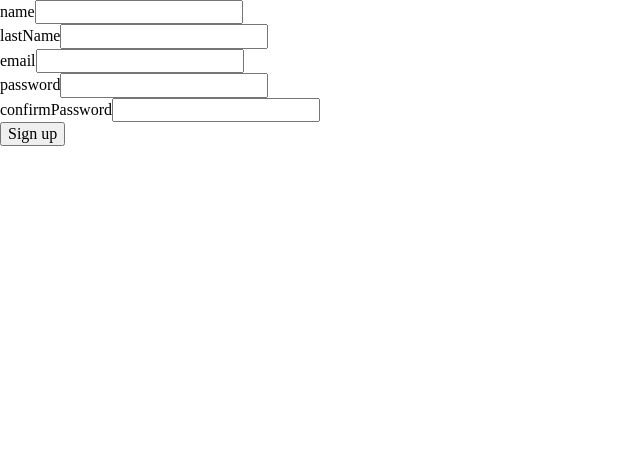
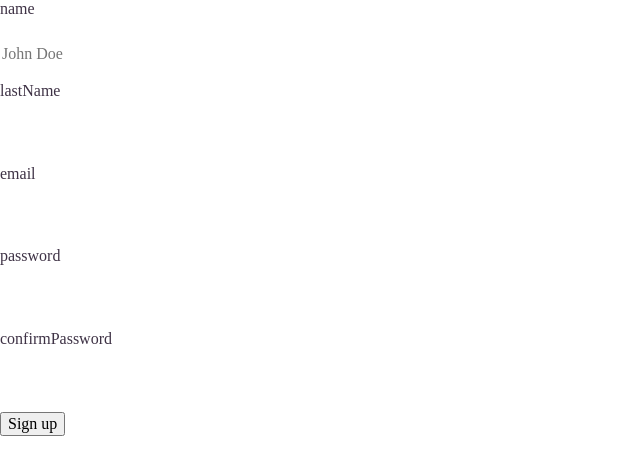
Before and after one commit to tlugat/iot-solution-hetic, a React (Create React App) app: page /register in a window 1280 px wide. Shown: the top 474 px of the page, without its empty margins (0-640 px from the left). Built offline with nearby package versions, Linux system fonts and the light colour scheme.

Commit message:
custom inputs ? custom error message

```diff
--- /dev/null
+++ b/src/app/commons/CustomInput/CustomInput.js
@@ -0,0 +1,35 @@
+import styles from "./CustomInput.module.scss";
+import {getIn} from "formik";
+
+function getStyles(errors, fieldName, fieldValue) {
+  if (getIn(errors, fieldName)) {
+    return {
+      border: "2px solid #FF7E7E"
+    }
+  } else if(fieldValue.length > 0) {
+    return {
+      border: "2px solid #29B95F"
+    }
+  }
+}
+
+export const CustomError = ({children}) => (
+  <div className={styles.errorMessage}>
+    <p>{children}</p>
+    <svg width="20" height="20" viewBox="0 0 20 20" fill="none" xmlns="http://www.w3.org/2000/svg">
+      <path d="M10 0C4.48 0 0 4.48 0 10C0 15.52 4.48 20 10 20C15.52 20 20 15.52 20 10C20 4.48 15.52 0 10 0ZM11 15H9V13H11V15ZM11 11H9V5H11V11Z" fill="#FF7E7E"/>
+    </svg>
+  </div>
+)
+
+const CustomInput = ({field, form: {errors}, ...props}) => {
+
+  return (
+    <div className={styles.container}>
+      <label>{field.name}</label>
+      <input style={getStyles(errors, field.name, field.value)} {...field} {...props}></input>
+    </div>
+  )
+}
+
+export default CustomInput
--- /dev/null
+++ b/src/app/commons/CustomInput/CustomInput.module.scss
@@ -0,0 +1,19 @@
+@import "src/app/styles/_global.scss";
+
+.container {
+  @include d-flex(column, null, null, .5rem);
+  input {
+    height: 54px;
+    background-color:#fff;
+    border: none;
+  }
+  label {
+    font-size: $body-regular-fs;
+    color: $text;
+  }
+}
+
+.errorMessage {
+  @include d-flex(row, null, center, .5rem);
+  color: $error;
+}
--- a/src/app/commons/LoginForm/LoginForm.js
+++ b/src/app/commons/LoginForm/LoginForm.js
@@ -3,15 +3,8 @@ import * as Yup from 'yup';
 import {Link} from 'react-router-dom';
 import {useAuth} from "app/hooks/useAuth";
 
+import CustomInput from "app/commons/CustomInput/CustomInput";
 
-const CustomInput = ({field, form, ...props}) => {
-  return (
-    <div >
-      <label>{field.name}</label>
-      <input {...field} {...props} ></input>
-    </div>
-  )
-}
 
 const CustomError = (props) => <div>{props.children}</div>
 
--- a/src/app/commons/RegisterForm/RegisterForm.js
+++ b/src/app/commons/RegisterForm/RegisterForm.js
@@ -1,19 +1,12 @@
-import {useState, useEffect} from "react";
+import {useState} from "react";
 import {Formik, Field, ErrorMessage} from 'formik';
 import * as Yup from 'yup';
 import {useAuth} from "app/hooks/useAuth";
 
+import CustomInput from "app/commons/CustomInput/CustomInput";
+import {CustomError} from "app/commons/CustomInput/CustomInput";
 
-const CustomInput = ({field, form, ...props}) => {
-  return (
-    <div>
-      <label>{field.name}</label>
-      <input {...field} {...props}></input>
-    </div>
-  )
-}
 
-const CustomError = (props) => <div>{props.children}</div>
 
 
 const RegisterForm = ({setIsRegistered}) => {
@@ -58,7 +51,7 @@ const RegisterForm = ({setIsRegistered}) => {
         touched
       }) => (
         <form  onSubmit={handleSubmit}>
-          <Field name="name" component={CustomInput} />
+          <Field placeholder="John Doe" name="name" component={CustomInput} />
           <ErrorMessage name="name" component={CustomError} />
           <Field name="lastName" component={CustomInput} />
           <ErrorMessage name="lastName" component={CustomError} />
--- a/src/app/commons/buttons/Primary/PrimaryBtn.module.scss
+++ b/src/app/commons/buttons/Primary/PrimaryBtn.module.scss
@@ -8,7 +8,7 @@
   font-size: $button-fs;
   background: $primary;
   color: #fff;
-
+  cursor: pointer;
   span.right {
     order:-1;
   }
--- a/src/app/pages/Register.js
+++ b/src/app/pages/Register.js
@@ -23,7 +23,7 @@ function Register() {
     if(isRegistered) {
       const timer = setTimeout(() => {
       setRedirectToReferrer(true);
-    }, 10000);
+    }, 60000);
     return () => clearTimeout(timer);
     }
   })
```
